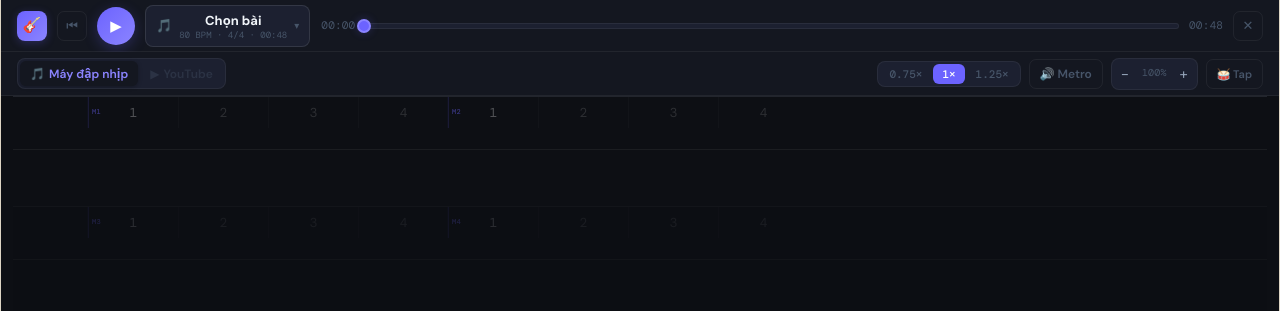
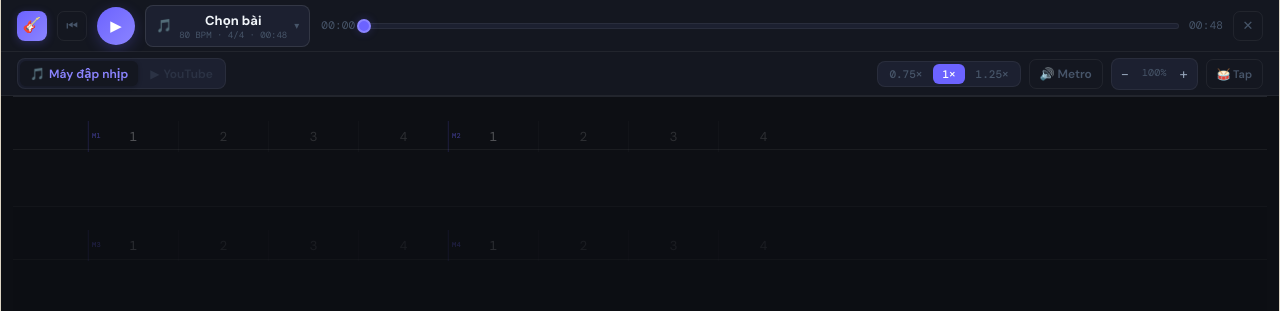
Before and after one commit to vananhaudio/cs-rhythm-editor, a React (Vite) app: page / in a window 1280 px wide. Shown: the top 311 px of the page. Built offline with nearby package versions, Linux system fonts and the light colour scheme.

Commit message:
fix: beat cell centered vertically in track

```diff
--- a/src/PlayerView.tsx
+++ b/src/PlayerView.tsx
@@ -456,7 +456,7 @@ export function PlayerView({ song, onClose, onImportSong, extraActions }: {
                       const chord = chordAtBeat[i]
                       const isBar1 = bib === 0
                       return (
-                        <div key={'b'+ti+i} style={{ position:'absolute', left:cellX, top:0, height:31, width:PPS*beatDur, transform:'translateX(-50%)', display:'flex', flexDirection:'column', alignItems:'center', justifyContent:'center', borderLeft: isBar1 ? `1px solid rgba(108,99,255,0.18)` : `1px solid rgba(255,255,255,0.03)` }}>
+                        <div key={'b'+ti+i} style={{ position:'absolute', left:cellX, top:'50%', height:31, width:PPS*beatDur, transform:'translate(-50%, -100%)', display:'flex', flexDirection:'column', alignItems:'center', justifyContent:'center', borderLeft: isBar1 ? `1px solid rgba(108,99,255,0.18)` : `1px solid rgba(255,255,255,0.03)` }}>
                           {isBar1 && (
                             <span style={{ position:'absolute', top:2, left:3, fontSize:7, fontFamily:'"DM Mono",monospace', color:'rgba(108,99,255,0.45)', fontWeight:500 }}>
                               M{Math.floor(i/song.timeSignature)+1}
```
